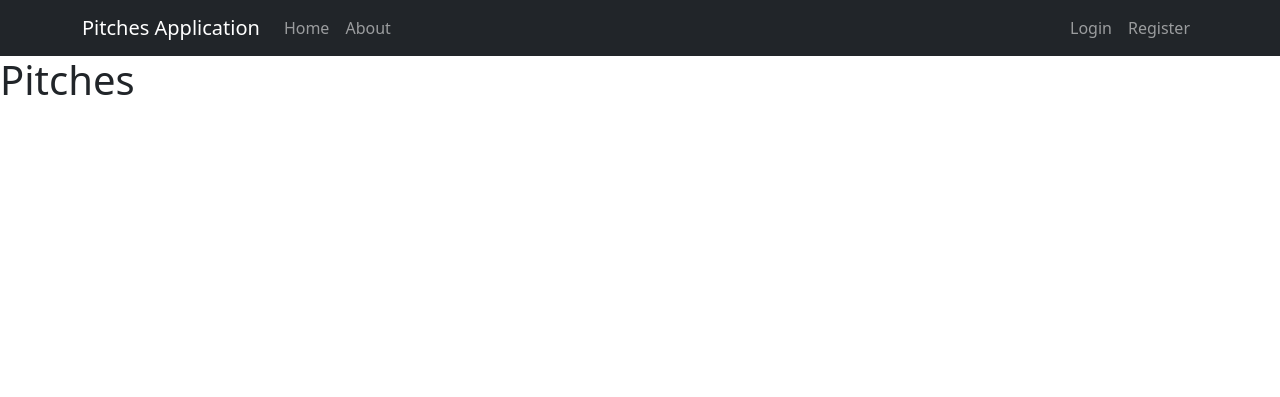
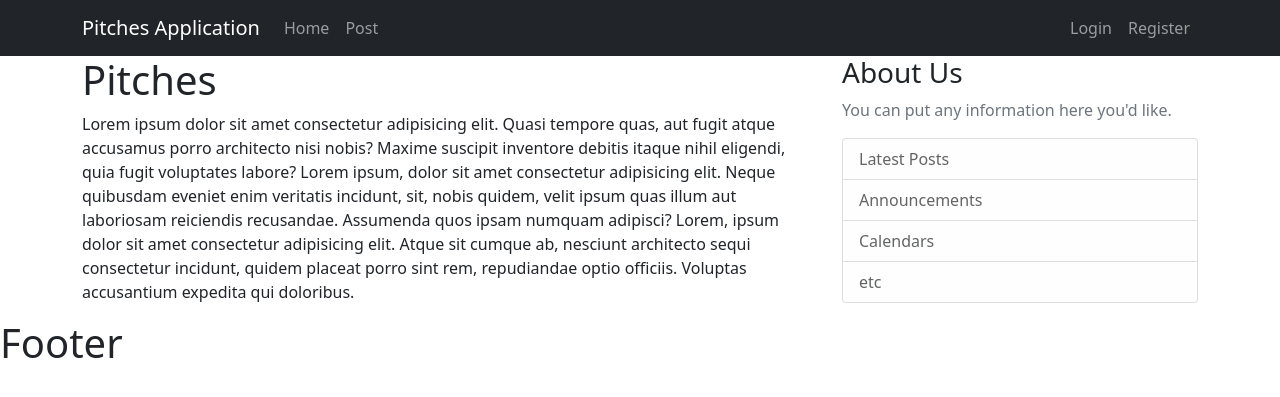
Before and after one commit to crispus-nj/Picthes-Web-App, a Flask app: page / in a window 1280 px wide. Shown: the top 397 px of the page. Run offline with Flask 2, Linux system fonts and the light colour scheme.

Commit message:
created registration form in the templates, styled the form using bootstrap, add login.html to the project and corrected the navbar error

```diff
--- a/app/__init__.py
+++ b/app/__init__.py
@@ -1,3 +1,4 @@
+import os
 from flask import Flask
 from flask_sqlalchemy import SQLAlchemy
 from .config import DevConfig
@@ -7,10 +8,12 @@ app = Flask(__name__)
 
 # dev configurations
 app.config.from_object(DevConfig)
+app.config['SECRET_KEY'] = os.getenv('SECRET_KEY')
 
 # Database configurations
-app.config['SQLALCHEMY_DATABASE_URI']
+app.config['SQLALCHEMY_DATABASE_URI'] = os.getenv('DATABASE_URI')
 app.config['SQLALCHEMY_TRACK_MODIFICATIONS'] = False
 db = SQLAlchemy(app)
+# print(app.config['SQLALCHEMY_DATABASE_URI'])
 
 from app import views
--- a/app/config.py
+++ b/app/config.py
@@ -1,5 +1,5 @@
 class Config:
-    SQLALCHEMY_DATABASE_URI = 'postgresql+psycopg2://moringa:pitches@localhost/pitches'
+    pass
 class ProdConfig(Config):
     pass
 class DevConfig(Config):
--- a/app/static/css/main.css
+++ b/app/static/css/main.css
@@ -0,0 +1,4 @@
+.button {
+    display: flex;
+    align-items: center;
+}
--- a/app/templates/base.html
+++ b/app/templates/base.html
@@ -1,12 +1,13 @@
 <!DOCTYPE html>
 <html lang="en">
+
 <head>
     <meta charset="UTF-8">
     <meta http-equiv="X-UA-Compatible" content="IE=edge">
     <meta name="viewport" content="width=device-width, initial-scale=1.0">
     <link href="https://cdn.jsdelivr.net/npm/bootstrap@5.0.2/dist/css/bootstrap.min.css" rel="stylesheet"
         integrity="sha384-EVSTQN3/azprG1Anm3QDgpJLIm9Nao0Yz1ztcQTwFspd3yD65VohhpuuCOmLASjC" crossorigin="anonymous" />
-
+    <link rel="stylesheet" href="{{url_for('static', filename='css/main.css')}}">
     <title>
         {% block title %}
         Pitches Web Application
@@ -14,16 +15,43 @@
     </title>
 
 </head>
+
 <body>
     {% include '/utilities/navbar.html'%}
-    {% block content %}
-    {% endblock %}
+    <div class="container">
+        <div class="row">
+            <div class="col-md-8">
+                {% block content %}
+                {% endblock %}
+            </div>
+            <div class="col-md-4">
+                <div class="content-section">
+                    <h3>About Us</h3>
+                    <p class='text-muted'>You can put any information here you'd like.
+                    <ul class="list-group">
+                        <li class="list-group-item list-group-item-light">Latest Posts</li>
+                        <li class="list-group-item list-group-item-light">Announcements</li>
+                        <li class="list-group-item list-group-item-light">Calendars</li>
+                        <li class="list-group-item list-group-item-light">etc</li>
+                    </ul>
+                    </p>
+                </div>
+            </div>
+        </div>
+    </div>
+
+
+
     {% include '/utilities/footer.html'%}
-<script src="https://cdn.jsdelivr.net/npm/@popperjs/core@2.9.2/dist/umd/popper.min.js"
-    integrity="sha384-IQsoLXl5PILFhosVNubq5LC7Qb9DXgDA9i+tQ8Zj3iwWAwPtgFTxbJ8NT4GN1R8p"
-    crossorigin="anonymous"></script>
-<script src="https://cdn.jsdelivr.net/npm/bootstrap@5.0.2/dist/js/bootstrap.min.js"
-    integrity="sha384-cVKIPhGWiC2Al4u+LWgxfKTRIcfu0JTxR+EQDz/bgldoEyl4H0zUF0QKbrJ0EcQF"
-    crossorigin="anonymous"></script>
+    <script src="https://code.jquery.com/jquery-3.5.1.slim.min.js"
+        integrity="sha384-DfXdz2htPH0lsSSs5nCTpuj/zy4C+OGpamoFVy38MVBnE+IbbVYUew+OrCXaRkfj"
+        crossorigin="anonymous"></script>
+    <script src="https://cdn.jsdelivr.net/npm/popper.js@1.16.1/dist/umd/popper.min.js"
+        integrity="sha384-9/reFTGAW83EW2RDu2S0VKaIzap3H66lZH81PoYlFhbGU+6BZp6G7niu735Sk7lN"
+        crossorigin="anonymous"></script>
+    <script src="https://cdn.jsdelivr.net/npm/bootstrap@4.5.3/dist/js/bootstrap.min.js"
+        integrity="sha384-w1Q4orYjBQndcko6MimVbzY0tgp4pWB4lZ7lr30WKz0vr/aWKhXdBNmNb5D92v7s"
+        crossorigin="anonymous"></script>
 </body>
+
 </html>
--- a/app/templates/index.html
+++ b/app/templates/index.html
@@ -1,4 +1,7 @@
 {% extends 'base.html' %}
 {% block content %}
 <h1>Pitches</h1>
+Lorem ipsum dolor sit amet consectetur adipisicing elit. Quasi tempore quas, aut fugit atque accusamus porro architecto nisi nobis? Maxime suscipit inventore debitis itaque nihil eligendi, quia fugit voluptates labore?
+Lorem ipsum, dolor sit amet consectetur adipisicing elit. Neque quibusdam eveniet enim veritatis incidunt, sit, nobis quidem, velit ipsum quas illum aut laboriosam reiciendis recusandae. Assumenda quos ipsam numquam adipisci?
+Lorem, ipsum dolor sit amet consectetur adipisicing elit. Atque sit cumque ab, nesciunt architecto sequi consectetur incidunt, quidem placeat porro sint rem, repudiandae optio officiis. Voluptas accusantium expedita qui doloribus.
 {% endblock %}
--- a/app/templates/utilities/footer.html
+++ b/app/templates/utilities/footer.html
@@ -0,0 +1 @@
+<h1>Footer</h1>
--- a/app/templates/utilities/navbar.html
+++ b/app/templates/utilities/navbar.html
@@ -9,12 +9,12 @@
             <div class="collapse navbar-collapse" id="navbarToggle">
                 <div class="navbar-nav mr-auto">
                     <a class="nav-item nav-link" href="/">Home</a>
-                    <a class="nav-item nav-link" href="#">About</a>
+                    <a class="nav-item nav-link" href="#">Post</a>
                 </div>
                 <!-- Navbar Right Side -->
                 <div class="navbar-nav ms-auto">
                     <a class="nav-item nav-link" href="#">Login</a>
-                    <a class="nav-item nav-link" href="#">Register</a>
+                    <a class="nav-item nav-link" href="{{url_for('register')}}">Register</a>
                 </div>
             </div>
         </div>
--- a/app/views.py
+++ b/app/views.py
@@ -1,6 +1,12 @@
 from app import app
 from flask import render_template
+from .forms import RegisterForm
 
 @app.route('/')
 def homepage():
     return render_template('index.html')
+
+@app.route('/register')
+def register():
+    form = RegisterForm()
+    return render_template('register.html', form=form)
```
Also changed, not shown: 1 other file.
